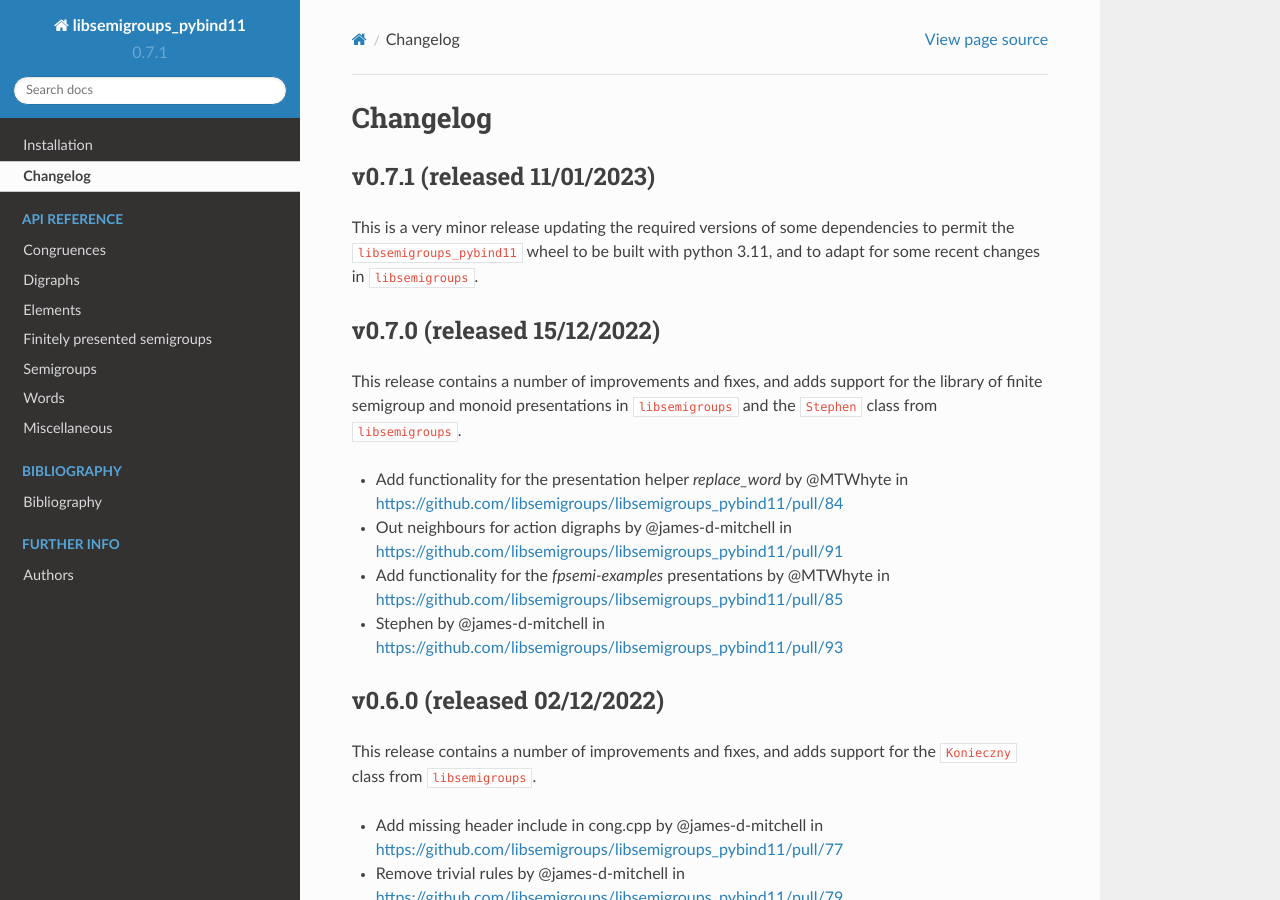
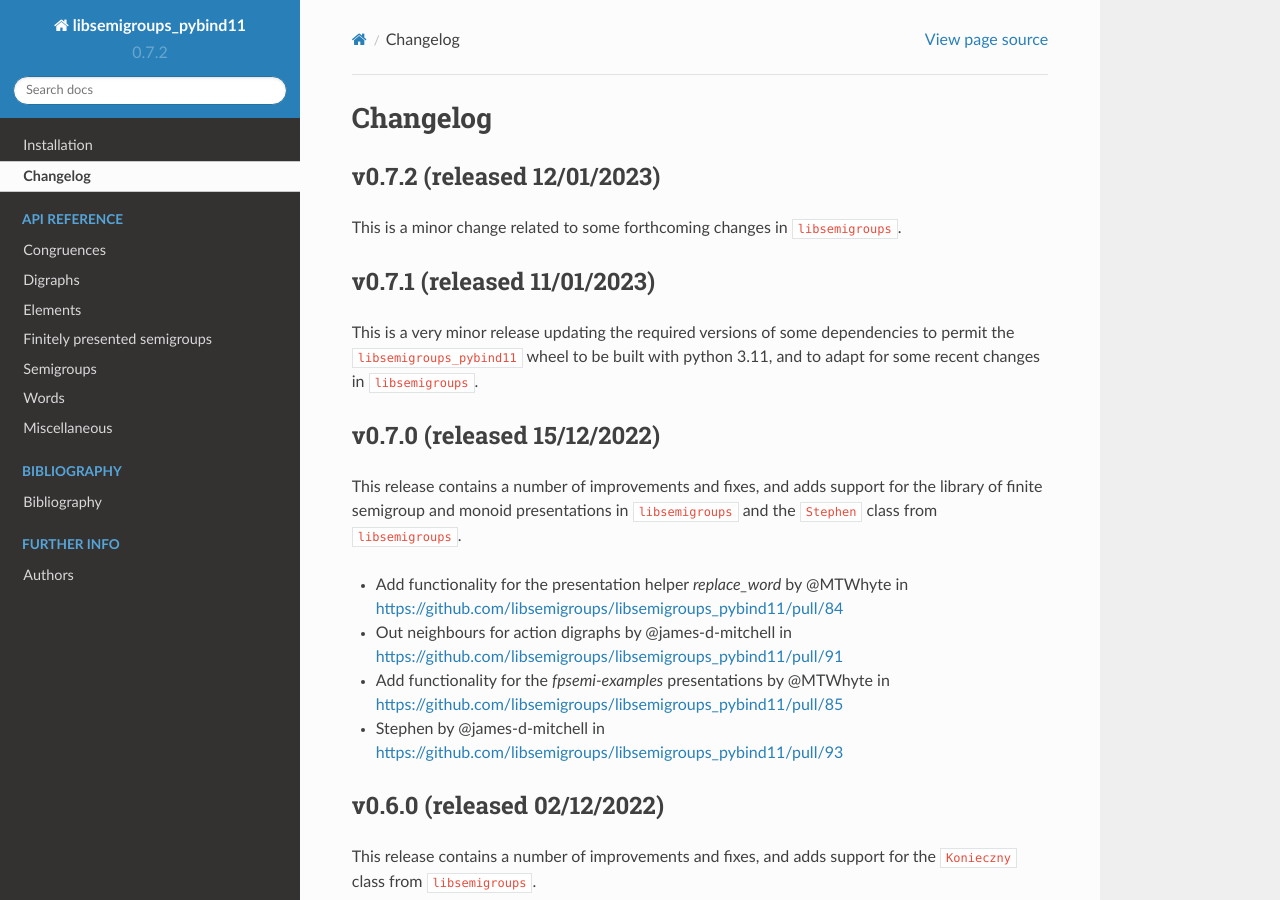
Before and after one commit to libsemigroups/libsemigroups_pybind11, a Sphinx documentation site: the page built from docs/source/changelog.rst, in a window 1280 px wide and 900 px high. Built offline with Sphinx 7.4.7 and the Read the Docs theme 2.0.0, drawn with Linux system fonts in a browser that asks for light colours; pages that are not in the unit, such as notebooks, are missing from menus.

Commit message:
Update version numbers etc for v0.7.2

```diff
--- a/docs/source/changelog.rst
+++ b/docs/source/changelog.rst
@@ -6,6 +6,12 @@
 
 Changelog
 =========
+
+v0.7.2 (released 12/01/2023)
+----------------------------
+
+This is a minor change related to some forthcoming changes in
+``libsemigroups``.
 
 v0.7.1 (released 11/01/2023)
 ----------------------------
--- a/docs/source/conf.py
+++ b/docs/source/conf.py
@@ -26,8 +26,8 @@ master_doc = "index"
 project = u"libsemigroups_pybind11"
 copyright = u"2021-2022, J. D. Mitchell + Maria Tsalakou"
 author = u"J. D. Mitchell + Maria Tsalakou"
-version = u"0.7.1"
-release = u"0.7.1"
+version = u"0.7.2"
+release = u"0.7.2"
 language = "python"
 exclude_patterns = ["_build"]
 pygments_style = "sphinx"
--- a/docs/source/index.rst
+++ b/docs/source/index.rst
@@ -1,4 +1,4 @@
-libsemigroups_pybind11 - Version 0.7.1
+libsemigroups_pybind11 - Version 0.7.2
 ======================================
 
 python bindings for the C++ library libsemigroups
--- a/docs/source/install.rst
+++ b/docs/source/install.rst
@@ -4,7 +4,7 @@
 
    The full license is in the file LICENSE, distributed with this software.
 
-.. |libsemigroups-pybind11-version| replace:: 0.7.1
+.. |libsemigroups-pybind11-version| replace:: 0.7.2
 
 Installation
 ============
--- a/setup.py
+++ b/setup.py
@@ -29,7 +29,7 @@ from tools import (  # pylint: disable=import-error, wrong-import-position
     compare_version_numbers,
 )
 
-__version__ = "0.7.1"
+__version__ = "0.7.2"
 
 if "PKG_CONFIG_PATH" not in os.environ:
     os.environ["PKG_CONFIG_PATH"] = ""
```
Also changed, not shown: README.md (+5 -5 lines).
